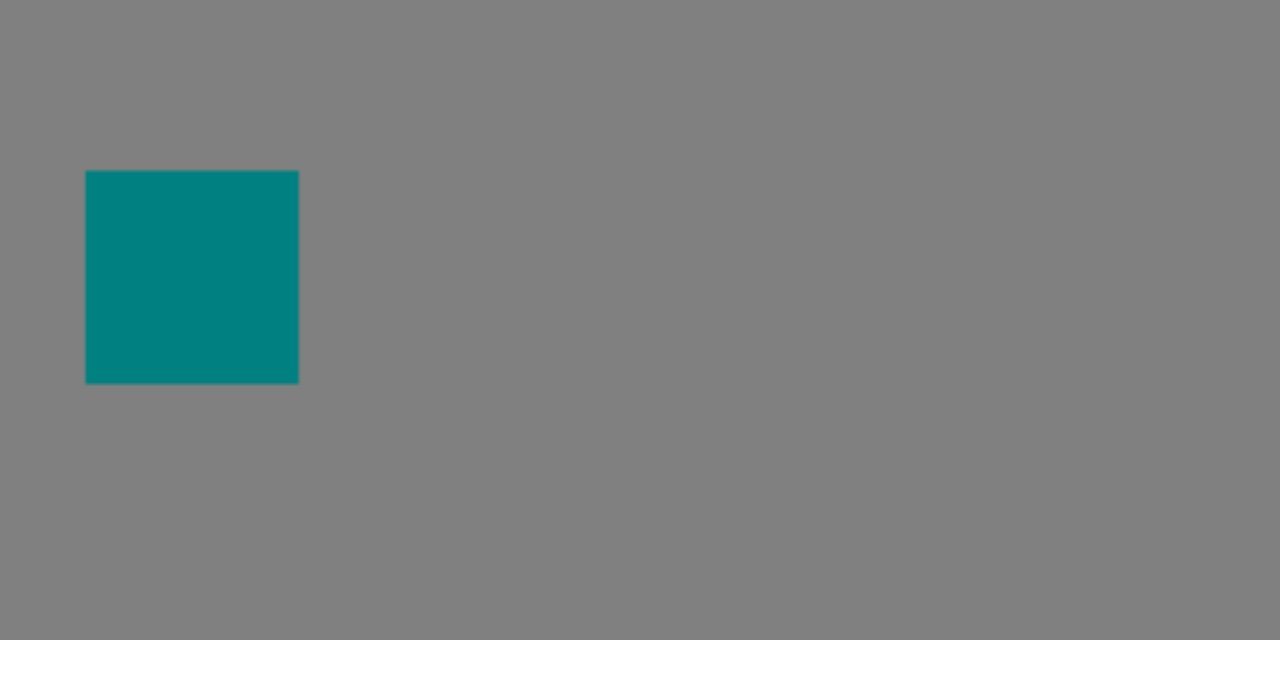
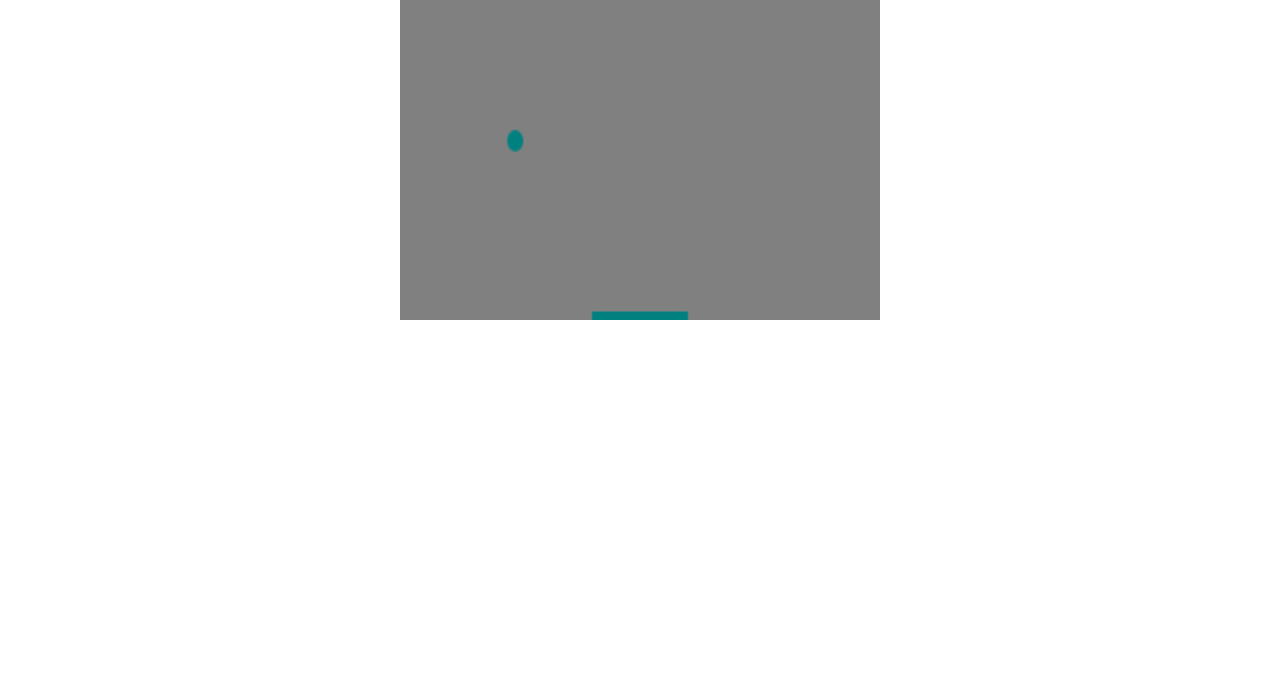
Before and after one commit to georgec12104531/Breakout, a plain HTML site: page Breakout.html in a window 1280 px wide. Drawn offline with Linux system fonts and the light colour scheme.

Commit message:
Add event listeners to left and right paddle

```diff
--- a/breakout.css
+++ b/breakout.css
@@ -1,12 +1,12 @@
-  canvas {
-      background: grey;
-      display: block;
-      margin: 0 auto;
-      width:100%;
-      height:100%;
-    }
+* {
+  padding: 0;
+  margin: 0;
+}
 
-    * {
-      padding: 0;
-      margin: 0;
-    }
+canvas {
+    background: grey;
+    display: block;
+    width:480px;
+    height:320px;
+    margin: 0 auto;
+  }
--- a/breakout.js
+++ b/breakout.js
@@ -1,8 +1,83 @@
 var canvas = document.getElementById('canvas');
 var ctx = canvas.getContext('2d');
 
-ctx.beginPath();
-ctx.rect(20, 40, 50, 50);
-ctx.fillStyle = "teal";
-ctx.fill();
-ctx.closePath();
+var x = canvas.width/2;
+var y = canvas.height-30;
+//Ball number 2
+// var x1 = (canvas.width/2) + 2;
+// var y1 = canvas.height-30;
+
+var dx = 2;
+var dy = 2;
+var ballRadius = 5;
+
+
+//paddle
+var paddleHeight = 4;
+var paddleWidth = 60;
+var paddleX = (canvas.width-paddleWidth) / 2;
+
+//arrow keys
+var rightPressed = false;
+var leftPressed = false;
+
+function draw() {
+  ctx.clearRect(0, 0, canvas.width, canvas.height);
+  drawBall();
+  drawPaddle();
+
+  x += dx;
+  y += dy;
+
+  if (x + dx > canvas.width-ballRadius || x + dx < ballRadius) {
+    dx = -dx;
+  }
+
+  if (y + dy > canvas.height-ballRadius || y + dy < ballRadius) {
+    dy = -dy;
+  }
+
+  if (rightPressed && paddleX < canvas.width-paddleWidth) {
+    paddleX += 7;
+  } else if (leftPressed && paddleX > 0) {
+    paddleX -= 7;
+  }
+
+}
+
+function drawPaddle() {
+  ctx.beginPath();
+  ctx.rect(paddleX, canvas.height - paddleHeight, paddleWidth, paddleHeight);
+  ctx.fillStyle = "teal";
+  ctx.fill();
+  ctx.closePath();
+}
+
+function drawBall() {
+  ctx.beginPath();
+  ctx.arc(x, y, ballRadius, 0, Math.PI * 2);
+  ctx.fillStyle = "teal";
+  ctx.fill();
+  ctx.closePath();
+}
+
+function keyDownHandler(e) {
+  if (e.keyCode == 39) {
+    rightPressed = true;
+  } else if (e.keyCode == 37) {
+    leftPressed = true;
+  }
+}
+
+function keyUpHandler(e) {
+  if (e.keyCode == 39) {
+    rightPressed = false;
+  } else if (e.keyCode == 37) {
+    leftPressed = false;
+  }
+}
+
+
+document.addEventListener("keydown", keyDownHandler, false);
+document.addEventListener("keyup", keyUpHandler, false);
+setInterval(draw, 20);
```
